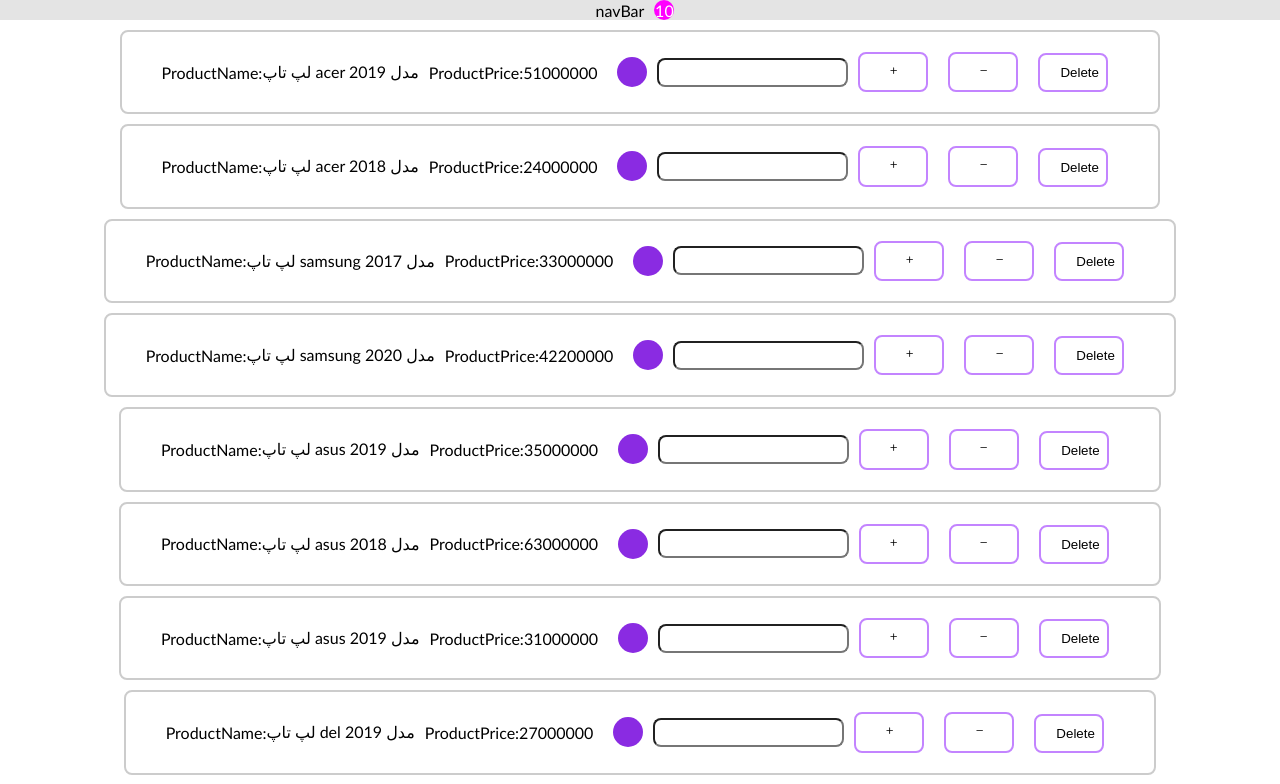
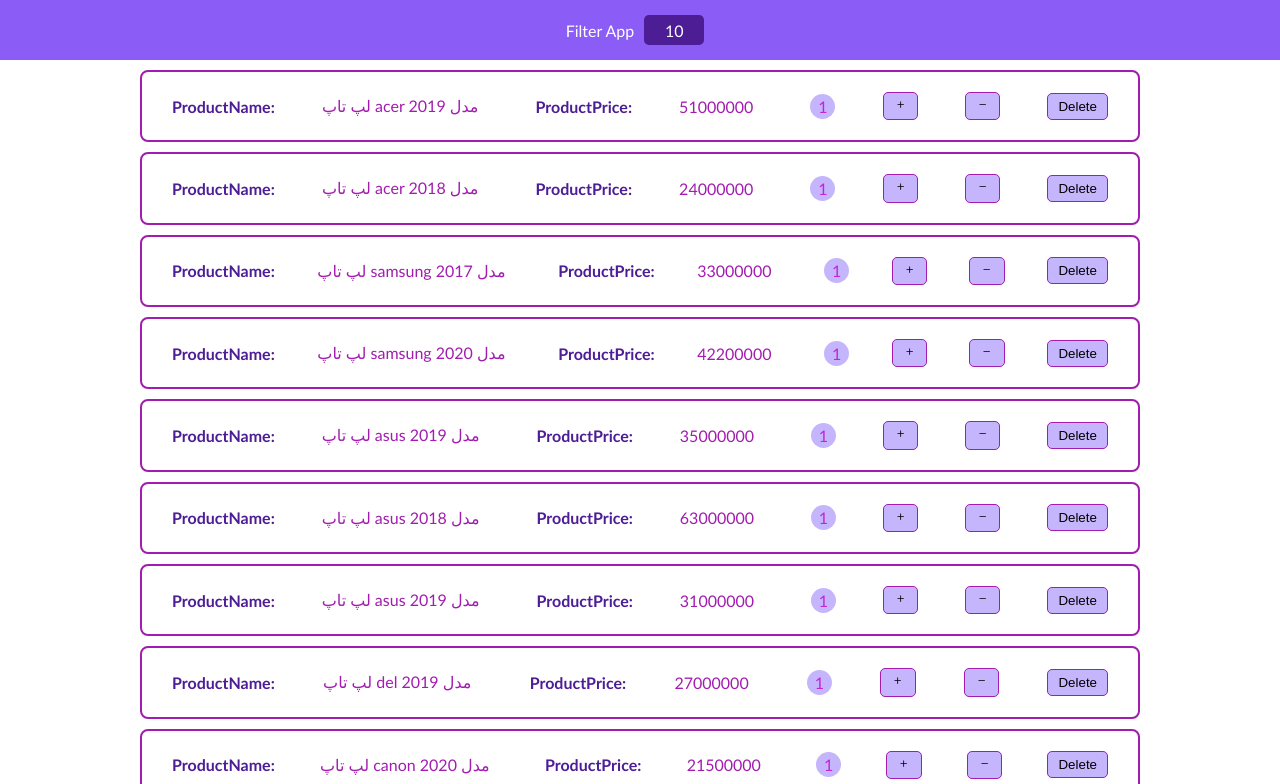
Before and after one commit to vafa2020/filterSample, a React (Create React App) app: page / in a window 1280 px wide. Shown: the top 784 px of the page. Built offline with nearby package versions, Linux system fonts and the light colour scheme.

Commit message:
added style

```diff
--- a/src/App.css
+++ b/src/App.css
@@ -2,22 +2,22 @@
   display: flex;
   align-items: center;
   flex-direction: column;
-  width: 100vw;
-  height: 100vh;
+  min-height: 100vh;
 }
 .navBar {
   display: flex;
   align-items: center;
   justify-content: center;
-  height: 80px;
-  background-color: rgb(228, 228, 228);
+  height: 60px;
+  background-color: #8b5cf6;
   width: 100%;
+  color: #fff;
 }
 .navBar span {
-  background-color: fuchsia;
-  width: 20px;
-  height: 20px;
-  border-radius: 50%;
+  background-color: #4c1d95;
+  width: 60px;
+  height: 30px;
+  border-radius: 5px;
   display: flex;
   align-items: center;
   justify-content: center;
@@ -35,40 +35,49 @@
   border-radius: 8px;
   display: flex;
   align-items: center;
-  justify-content: center;
-  border: 2px solid #ccc;
-  padding: 20px 40px;
+  justify-content: space-between;
+  border: 2px solid #a21caf;
+  padding: 20px 30px;
   margin-top: 10px;
+  width: 1000px;
+}
+.product label {
+  color: #4c1d95;
+  font-weight: bold;
 }
 p {
   margin-right: 10px;
 }
+.cource {
+  color: #a21caf;
+}
+.price {
+  color: #a21caf;
+}
+
 .btn {
   text-align: center;
   cursor: pointer;
-  padding: 10px 20px;
-  width: 70px;
-  border: 2px solid rgb(195, 132, 255);
-  background-color: transparent;
-  margin: 0 10px;
-  border-radius: 8px;
+  padding: 5px 10px;
+  border: 1px solid #a21caf;
+  background-color: #c4b5fd;
+  border-radius: 5px;
 }
 .boxQty {
   display: flex;
   align-items: center;
   justify-content: center;
-  background-color: blueviolet;
-  width: 30px;
-  height: 30px;
+  background-color: #c4b5fd;
+  width: 25px;
+  height: 25px;
   border-radius: 50%;
-  margin: 0 10px 0;
 }
 .qty {
-  color: #fff;
+  color: #c026d3;
 }
-.boxInput {
+/* .boxInput {
 }
 .input {
   padding: 5px;
   border-radius: 8px;
-}
+} */
--- a/src/component/NavBar.js
+++ b/src/component/NavBar.js
@@ -4,7 +4,7 @@
   const product = useProduct();
   return (
     <div className="navBar">
-      navBar
+      Filter App
       <span>{product.length}</span>
     </div>
   );
--- a/src/component/Product.js
+++ b/src/component/Product.js
@@ -12,43 +12,28 @@
       <p className="price">{data.price}</p>
 
       <div className="boxQty">
-        <span className="qty">{data.qty}</span>
-      </div>
-      <div className="boxInput">
-        <input
-          className="input"
-          type="text"
-          onChange={(event) =>
-            dispatch({
-              type: "edit",
-              value: data.id,
-              event: event.target.value,
-            })
-          }
-        />
+        <span className="qty">{data.quantity}</span>
       </div>
 
-      <div className="controler">
       <button
-          onClick={()=>dispatch({ type: "Increment", value: data.id })}
+        onClick={() => dispatch({ type: "Increment", value: data.id })}
         className="btn"
       >
         <BsPlus />
       </button>
       <button
-          onClick={()=>dispatch({ type: "decrement", value: data.id })}
+        onClick={() => dispatch({ type: "decrement", value: data.id })}
         className="btn"
       >
         <BsDash />
       </button>
       <button
-          onClick={()=>dispatch({ type: "Delete", value: data.id })}
+        onClick={() => dispatch({ type: "Delete", value: data.id })}
         className="btn"
       >
         Delete
       </button>
     </div>
-    </div>
   );
 };
 
--- a/src/stateManager/ProductProvider.js
+++ b/src/stateManager/ProductProvider.js
@@ -15,7 +15,7 @@
     case "Increment": {
       const index = state.findIndex((p) => p.id === action.value);
       const selectObject = { ...state[index] };
-      selectObject.qty++;
+      selectObject.quantity++;
       const updateProduct = [...state];
       updateProduct[index] = selectObject;
       return updateProduct;
@@ -23,12 +23,12 @@
     case "decrement": {
       const index = state.findIndex((p) => p.id === action.value);
       const selectObject = { ...state[index] };
-      if (selectObject.qty === 1) {
+      if (selectObject.quantity === 1) {
         console.log(selectObject.qty);
         const filterdProduct = state.filter((p) => p.id !== action.value);
         return filterdProduct;
       }
-      selectObject.qty--;
+      selectObject.quantity--;
       const updateProduct = [...state];
       updateProduct[index] = selectObject;
       return updateProduct;
```
Lines whose indentation alone changed are shown as unchanged.
